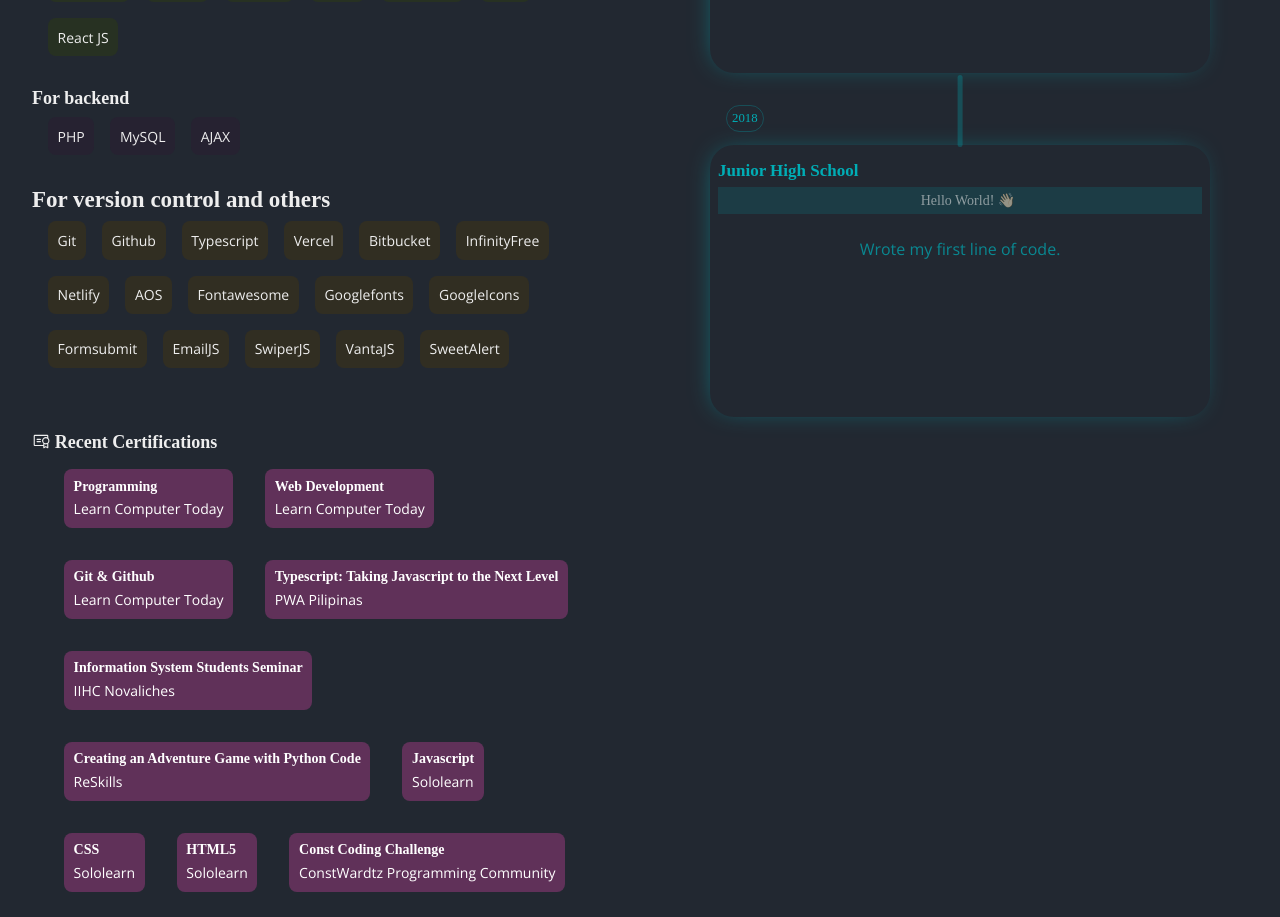
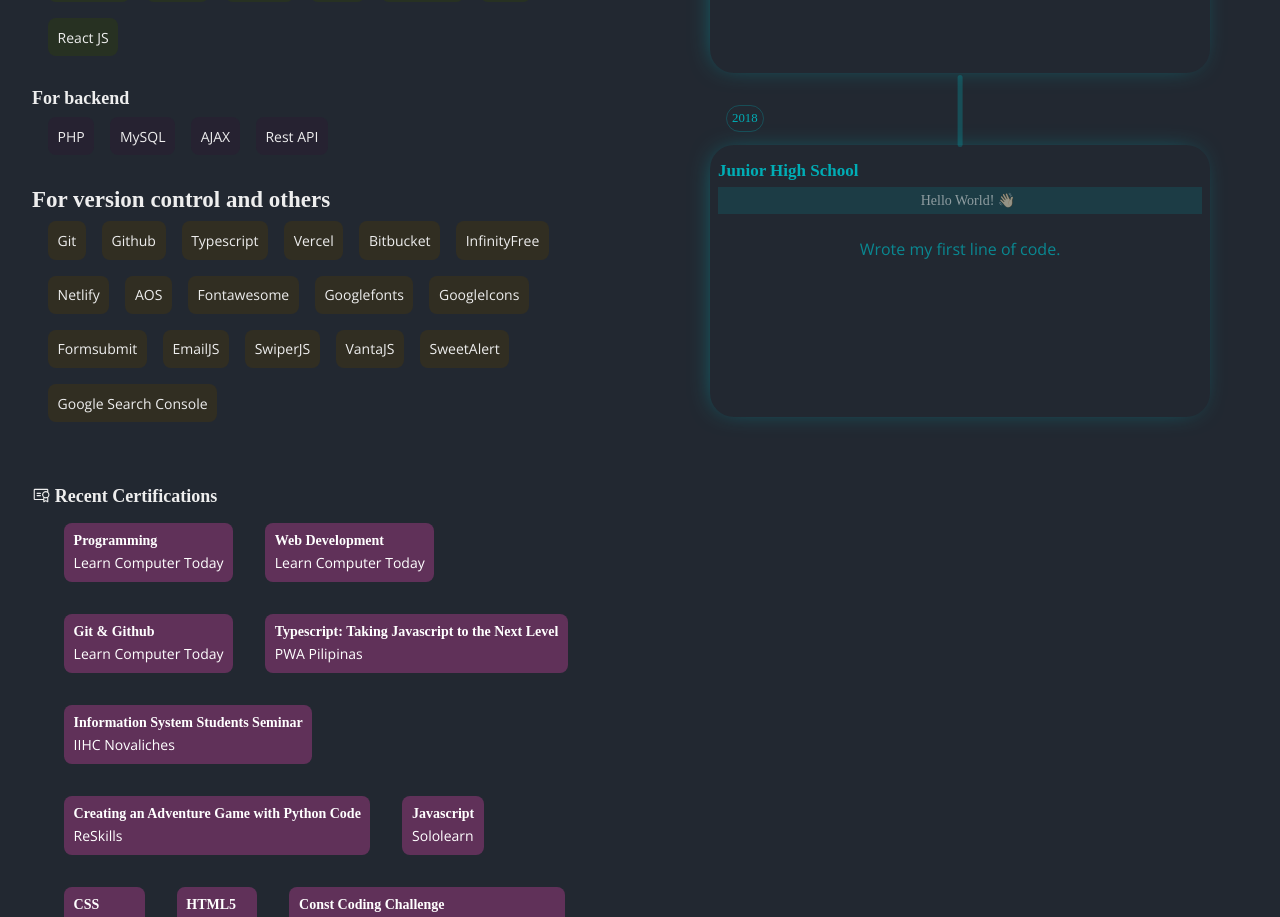
Before and after one commit to JonrieMain/jonrie, a React (Vite) app: page / in a window 1280 px wide. Shown: the part 1784-2701 px from the top of the page. Built offline with nearby package versions, Linux system fonts and the light colour scheme; a web font is replaced by a local one.

Commit message:
update technologies used

```diff
--- a/src/components/About.jsx
+++ b/src/components/About.jsx
@@ -97,6 +97,7 @@
                     <p>PHP</p>
                     <p>MySQL</p>
                     <p>AJAX</p>
+                    <p>Rest API</p>
                 </div>
                 </div>
                 <div className="others">
@@ -118,6 +119,7 @@
                     <p>SwiperJS</p>
                     <p>VantaJS</p>
                     <p>SweetAlert</p>
+                    <p>Google Search Console</p>
                 </div>
                 </div>
          </motion.div>
```
